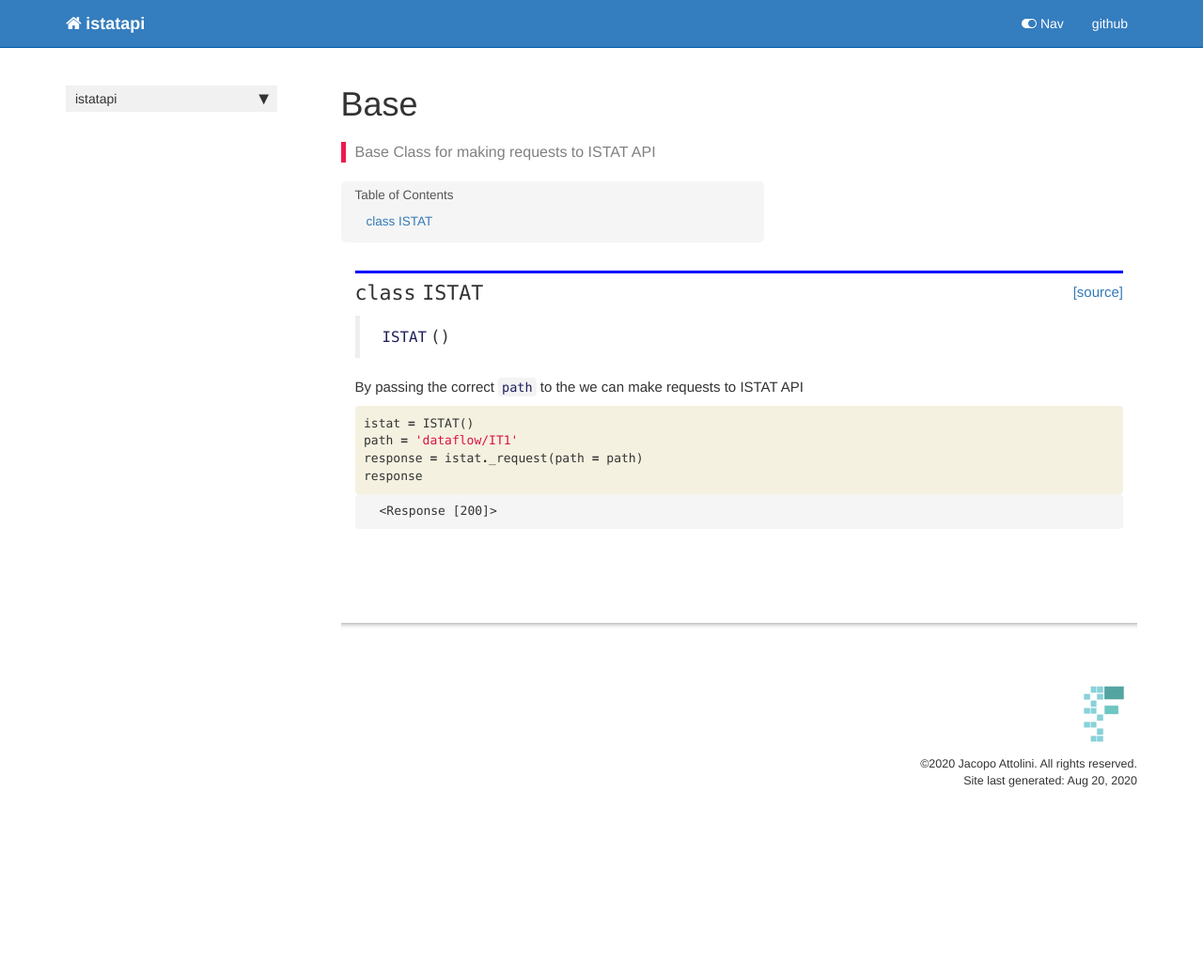
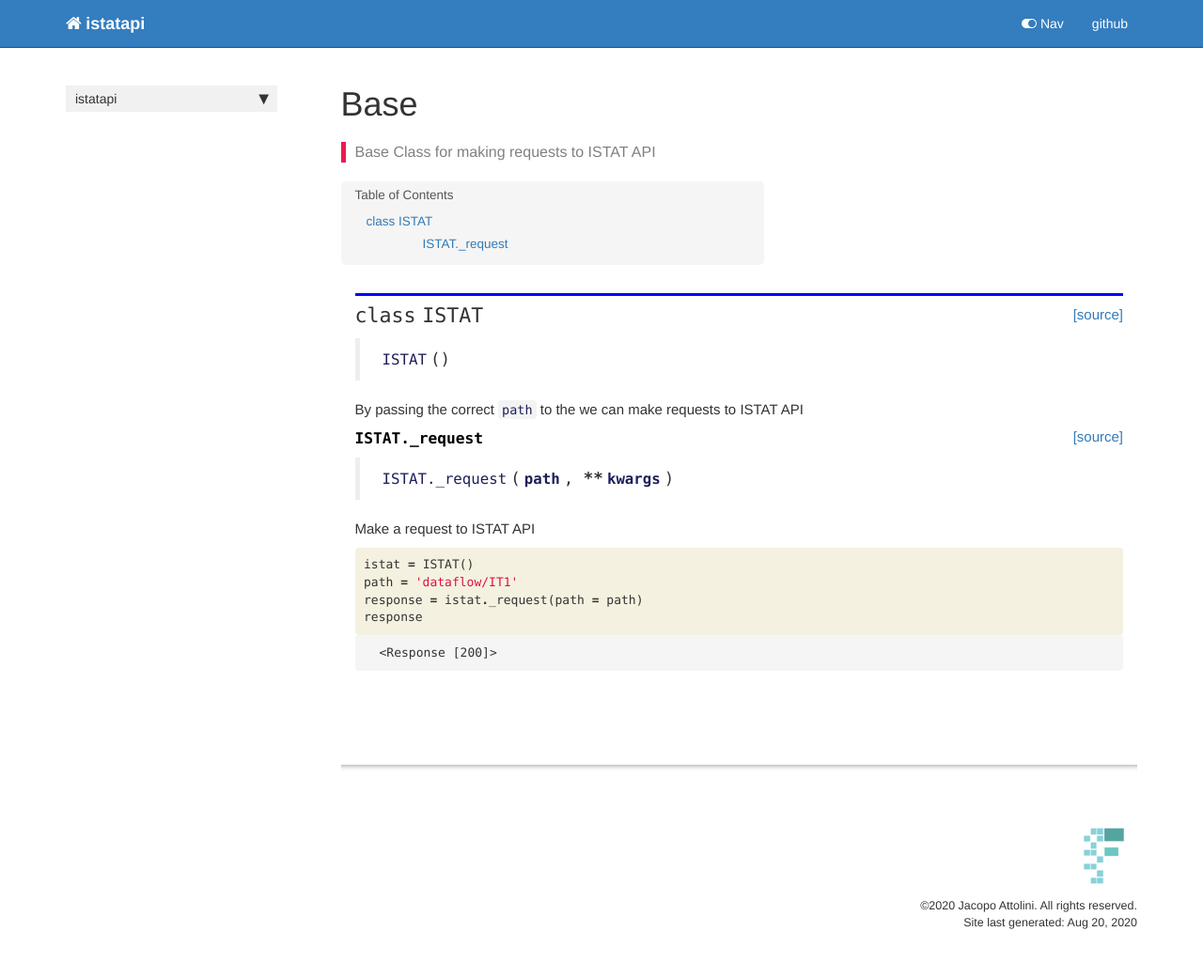
Before and after one commit to Attol8/istatapi, a Jekyll site: the page built from docs/base.html, in a window 1280 px wide. Shown: the whole page at 94% size. Built offline with Jekyll 4.4.1, drawn with Linux system fonts in a browser that asks for light colours; nearby versions of some CDN libraries; comment, search, counter and statistics services are not loaded; before the commit the page ends 900 px from its top, so only the background shows below that.

Commit message:
fixed errors

```diff
--- a/docs/base.html
+++ b/docs/base.html
@@ -76,6 +76,31 @@ nb_path: "00_base.ipynb"
     {% raw %}
 
 <div class="cell border-box-sizing code_cell rendered">
+
+<div class="output_wrapper">
+<div class="output">
+
+<div class="output_area">
+
+
+<div class="output_markdown rendered_html output_subarea ">
+<h4 id="ISTAT._request" class="doc_header"><code>ISTAT._request</code><a href="https://github.com/Attol8/istatapi/tree/master/istatapi/base.py#L15" class="source_link" style="float:right">[source]</a></h4><blockquote><p><code>ISTAT._request</code>(<strong><code>path</code></strong>, <strong>**<code>kwargs</code></strong>)</p>
+</blockquote>
+<p>Make a request to ISTAT API</p>
+
+</div>
+
+</div>
+
+</div>
+</div>
+
+</div>
+    {% endraw %}
+
+    {% raw %}
+
+<div class="cell border-box-sizing code_cell rendered">
 <div class="input">
 
 <div class="inner_cell">
--- a/istatapi/base.py
+++ b/istatapi/base.py
@@ -13,7 +13,7 @@ class ISTAT:
         self.agencyID = "IT1"
 
     def _request(self, path, **kwargs):
-
+        """Make a request to ISTAT API"""
         url = "/".join([self.base_url, path])
 
         if 'headers' in kwargs.keys():
```
Also changed, not shown: 1 other file.
